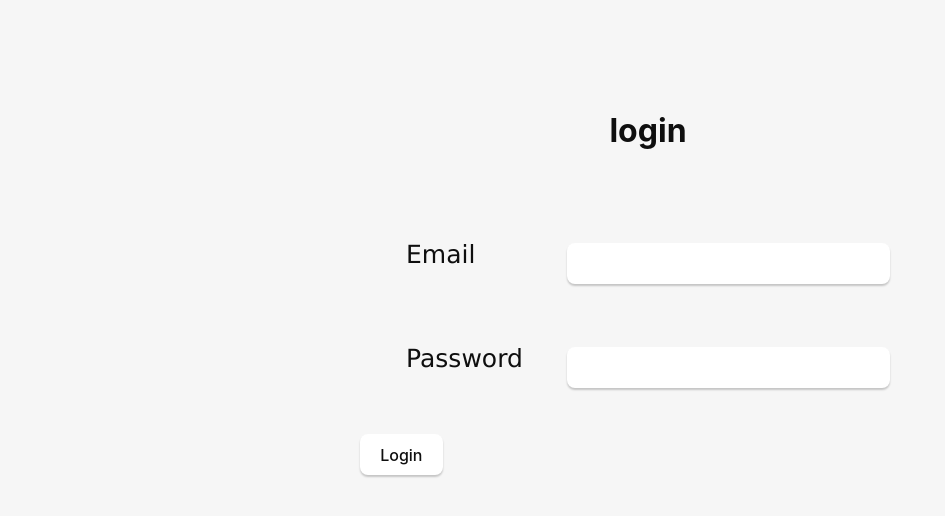
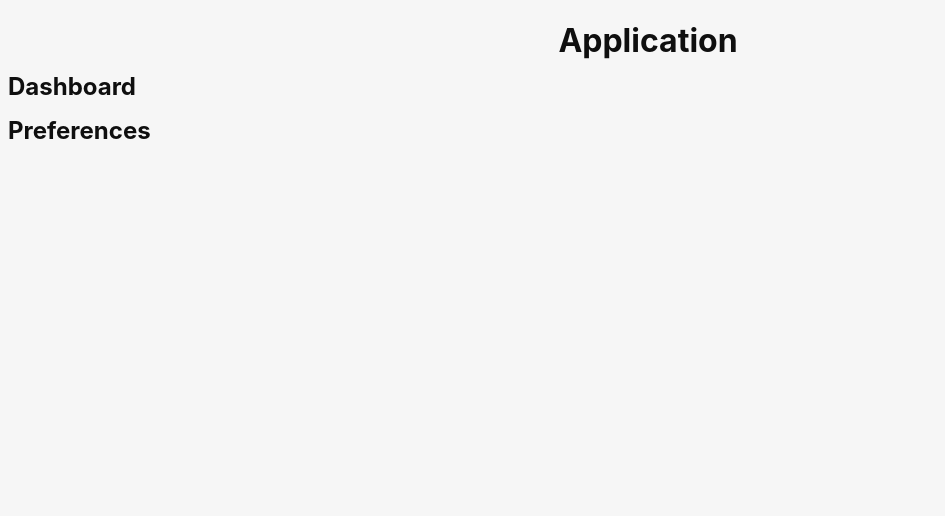
Before and after one commit to AmmarElsherif2021/tauri-store, a React (Vite) app: page / in a window 1280 px wide. Shown: the top 516 px of the page, without its empty margins (0-945 px from the left). Built offline with nearby package versions, Linux system fonts and the light colour scheme.

Commit message:
login issue

```diff
--- a/package.json
+++ b/package.json
@@ -12,7 +12,8 @@
   "dependencies": {
     "@tauri-apps/api": "^1.2.0",
     "react": "^18.2.0",
-    "react-dom": "^18.2.0"
+    "react-dom": "^18.2.0",
+    "react-router-dom": "^6.11.0"
   },
   "devDependencies": {
     "@tauri-apps/cli": "^1.2.3",
--- a/src/App.jsx
+++ b/src/App.jsx
@@ -2,13 +2,19 @@ import React from "react";
 //import Hello from "./Hello/Hello";
 import Login from "./Container/Login";
 import "./App.css";
-//simport { BrowserRouter as Router, Route, Switch } from 'react-router-dom'
-
+//import { BrowserRouter, Route, Switch } from 'react-router-dom';
+import Dashboard from "./Dashboard/Dashboard";
+import Preferences from "./Praferences/Preferences";
 
 function App() {
-  return (<div className='app'>
-    <Login/>
-  </div>)
+  return (
+    <div className="app">
+      <h1>Application</h1>
+      <Dashboard/>
+      <Preferences/>
+    </div>
+
+  )
 }
 
 export default App;
--- /dev/null
+++ b/src/Dashboard/Dashboard.jsx
@@ -0,0 +1,7 @@
+import React from 'react';
+
+export default function Dashboard() {
+  return(
+    <h2>Dashboard</h2>
+  );
+}
--- /dev/null
+++ b/src/Praferences/Preferences.jsx
@@ -0,0 +1,7 @@
+import React from 'react';
+
+export default function Preferences() {
+  return(
+    <h2>Preferences</h2>
+  );
+}
```
Also changed, not shown: server.js (added, +19 -0 lines), src/Dashboard/dashboard.css (added), 1 other file (tests, documents, lock files or other folders).
